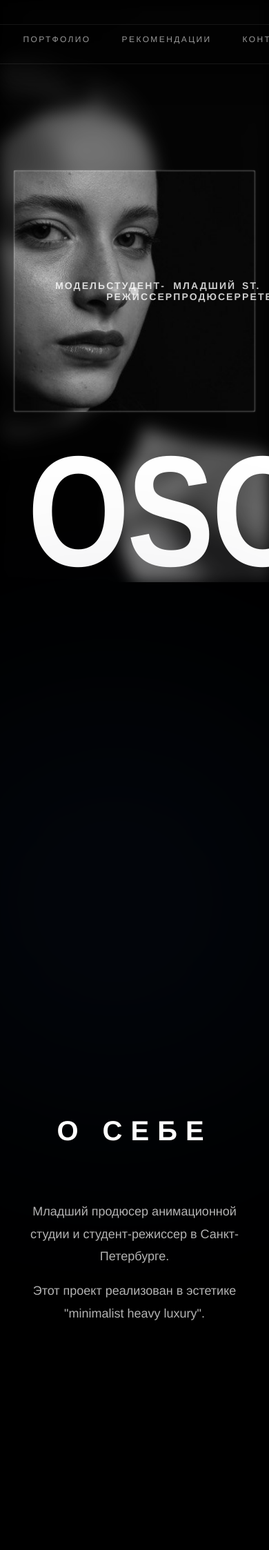
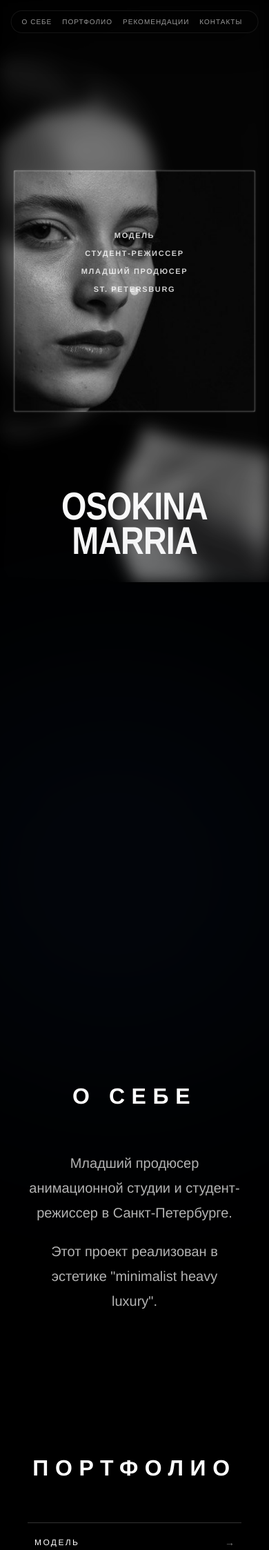
Before and after one commit to milkazavr228-ai/my-portfolio, a Flask app: page / in a window 390 px wide. Shown: the top 2247 px of the page at 69% size. Run offline with Flask 3, Linux system fonts and the light colour scheme.

Commit message:
Add files via upload

```diff
--- a/static/css/style.css
+++ b/static/css/style.css
@@ -117,12 +117,12 @@ body.hero-hover, body.hero-hover a, body.hero-hover .role-link { cursor: none !i
 
 /* === СЕКЦИИ КОНТЕНТА === */
 .content-section {
-    position: relative; z-index: 20; padding: 140px 40px; min-height: 100vh;
+    position: relative; z-index: 20; padding: 100px 40px 60px; min-height: auto;
     background-color: #000; display: flex; flex-direction: column;
-    align-items: center;
+    align-items: center; justify-content: flex-start;
 }
 
-/* === СВЕТОВЫЕ ПЯТНА (БЛИКИ НА ФОНЕ) === */
+/* СВЕТОВЫЕ ПЯТНА */
 .ambient-glow {
     position: absolute; border-radius: 50%; filter: blur(150px);
     opacity: 0.3; pointer-events: none; z-index: 0;
@@ -153,7 +153,7 @@ body.hero-hover, body.hero-hover a, body.hero-hover .role-link { cursor: none !i
 }
 .scroll-reveal.active { opacity: 1; transform: translateY(0); filter: blur(0); }
 
-.section-title { font-size: 40px; text-transform: uppercase; letter-spacing: 0.3em; margin-bottom: 60px; }
+.section-title { font-size: 32px; text-transform: uppercase; letter-spacing: 0.3em; margin-bottom: 40px; }
 
 /* === СПИСОК ПОРТФОЛИО === */
 .portfolio-list { width: 100%; max-width: 1000px; list-style: none; padding: 0; margin-top: 20px; position: relative; }
@@ -300,13 +289,88 @@ body.hero-hover, body.hero-hover a, body.hero-hover .role-link { cursor: none !i
 .contact-link:hover .card-ya { border-color: #FC3F1D; box-shadow: 0 15px 40px rgba(252, 63, 29, 0.2); }
 .contact-link:hover .card-ya .contact-icon { color: #FC3F1D; }
 
+/* === АДАПТИВНОСТЬ ДЛЯ МОБИЛЬНЫХ УСТРОЙСТВ === */
+@media (max-width: 768px) {
+    .nav-menu {
+        width: 92%;
+        gap: 15px;
+        padding: 10px 15px;
+        top: 15px;
+    }
+    .nav-link {
+        font-size: 10px;
+        letter-spacing: 0.1em;
+    }
+
+    .roles {
+        flex-direction: column;
+        align-items: center;
+        gap: 14px;
+        top: 45%;
+        padding: 0 20px;
+    }
+    .role-link {
+        font-size: 11px;
+        letter-spacing: 0.15em;
+    }
+
+    .main-name {
+        font-size: 12vw !important;
+        padding: 0 10px;
+        bottom: 35px;
+        white-space: normal;
+        text-align: center;
+        transform: none;
+    }
+
+    .portfolio-stack {
+        display: none !important;
+    }
+    .portfolio-item {
+        padding: 20px 10px;
+    }
+    .portfolio-category {
+        font-size: 12px;
+    }
+
+    .rec-card {
+        flex-direction: column;
+        gap: 20px;
+        padding: 30px 20px;
+    }
+    .rec-left {
+        border-right: none;
+        border-bottom: 1px solid rgba(255,255,255,0.1);
+        padding-right: 0;
+        padding-bottom: 20px;
+        width: 100%;
+    }
+    .rec-right {
+        font-size: 14px;
+        text-align: center;
+    }
+    .carousel-nav {
+        display: none;
+    }
+}
+
+@media (max-width: 900px) and (orientation: landscape) {
+    .roles {
+        top: 50%;
+        flex-direction: row;
+        justify-content: space-around;
+        padding: 0 20px;
+    }
+    .main-name {
+        font-size: 8vw !important;
+        bottom: 10px;
+    }
+    .nav-menu {
+        top: 10px;
+    }
+}
+
 /* === АНИМАЦИИ === */
 @keyframes nameAppear { from { transform: scaleY(1.2) translateY(100%); opacity: 0; } to { transform: scaleY(1.2) translateY(0); opacity: 1; } }
 @keyframes roleFade { from { opacity: 0; filter: blur(10px); transform: translateY(-10px); } to { opacity: 0.8; filter: blur(0); transform: translateY(0); } }
 @keyframes simpleFade { from { opacity: 0; } to { opacity: 1; } }
-
-@media (max-width: 768px) {
-    .rec-card { flex-direction: column; gap: 30px; padding: 40px 20px; }
-    .rec-left { border-right: none; border-bottom: 1px solid rgba(255,255,255,0.1); padding-right: 0; padding-bottom: 30px; flex: auto;}
-    .carousel-nav { display: none; }
-}
--- a/templates/index.html
+++ b/templates/index.html
@@ -13,7 +13,7 @@
 
     <section class="hero" id="hero-section">
         <nav class="nav-menu">
-            <a href="#about" class="nav-link">Обо мне</a>
+            <a href="#about" class="nav-link">О себе</a>
             <a href="#portfolio" class="nav-link">Портфолио</a>
             <a href="#recommendations" class="nav-link">Рекомендации</a>
             <a href="#contacts" class="nav-link">Контакты</a>
@@ -37,7 +37,7 @@
         <div class="ambient-glow glow-blue"></div>
 
         <h2 class="section-title scroll-reveal">О себе</h2>
-        <div class="scroll-reveal" style="max-width: 800px; text-align: center; line-height: 1.8; font-size: 18px; color: rgba(255,255,255,0.7);">
+        <div class="scroll-reveal" style="max-width: 800px; text-align: center; line-height: 1.8; font-size: 20px; color: rgba(255,255,255,0.7);">
             <p>Младший продюсер анимационной студии и студент-режиссер в Санкт-Петербурге.</p>
             <p>Этот проект реализован в эстетике "minimalist heavy luxury".</p>
         </div>
@@ -184,7 +184,6 @@
             }
         });
 
-        // ИСПРАВЛЕНИЕ: ЖЕСТКИЙ СКРОЛЛ ПРИ КЛИКЕ ПО МЕНЮ ДЛЯ ИДЕАЛЬНОЙ ТОЧНОСТИ
         document.querySelectorAll('.nav-link').forEach(link => {
             link.addEventListener('click', function(e) {
                 e.preventDefault();
```
Also changed, not shown: other parts of static/css/style.css (+15 -26 lines).
